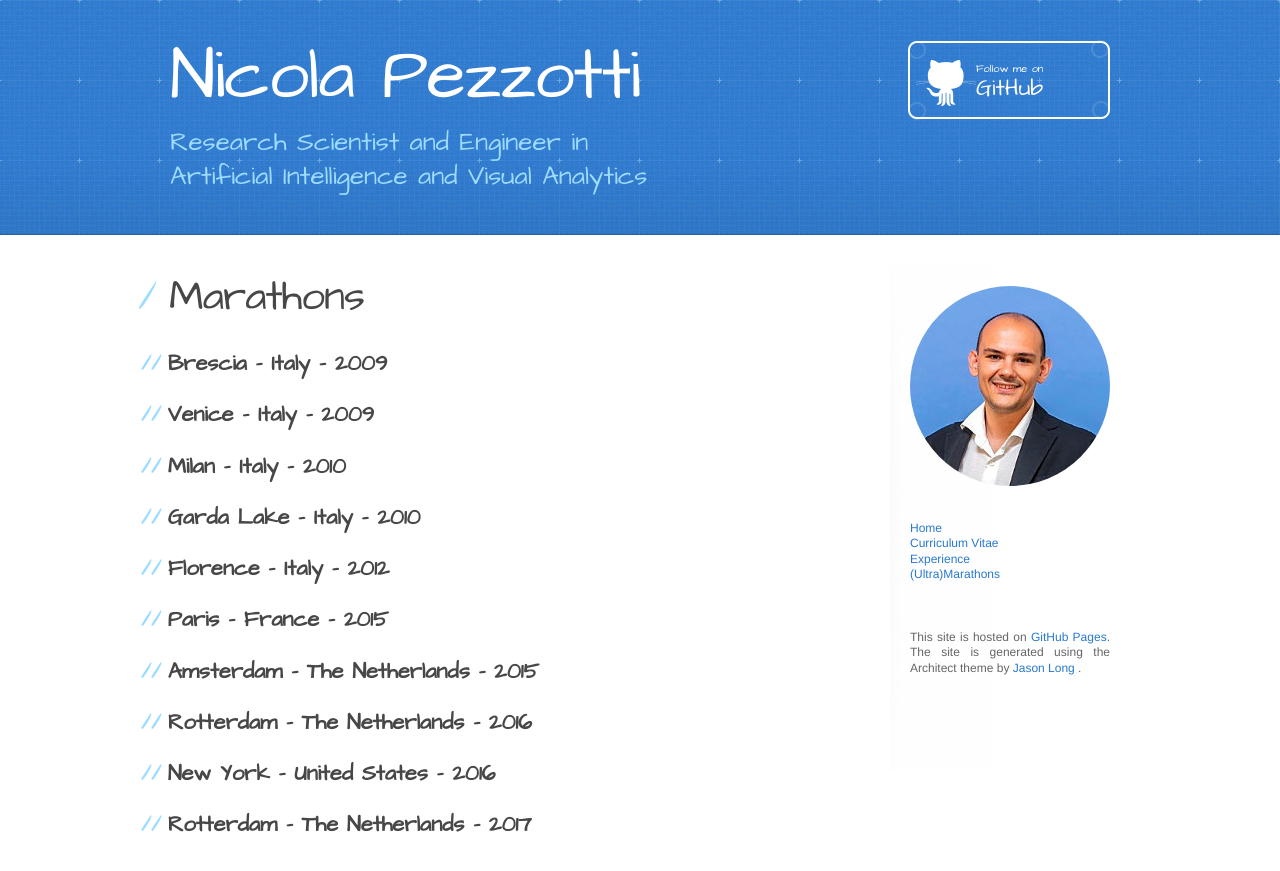
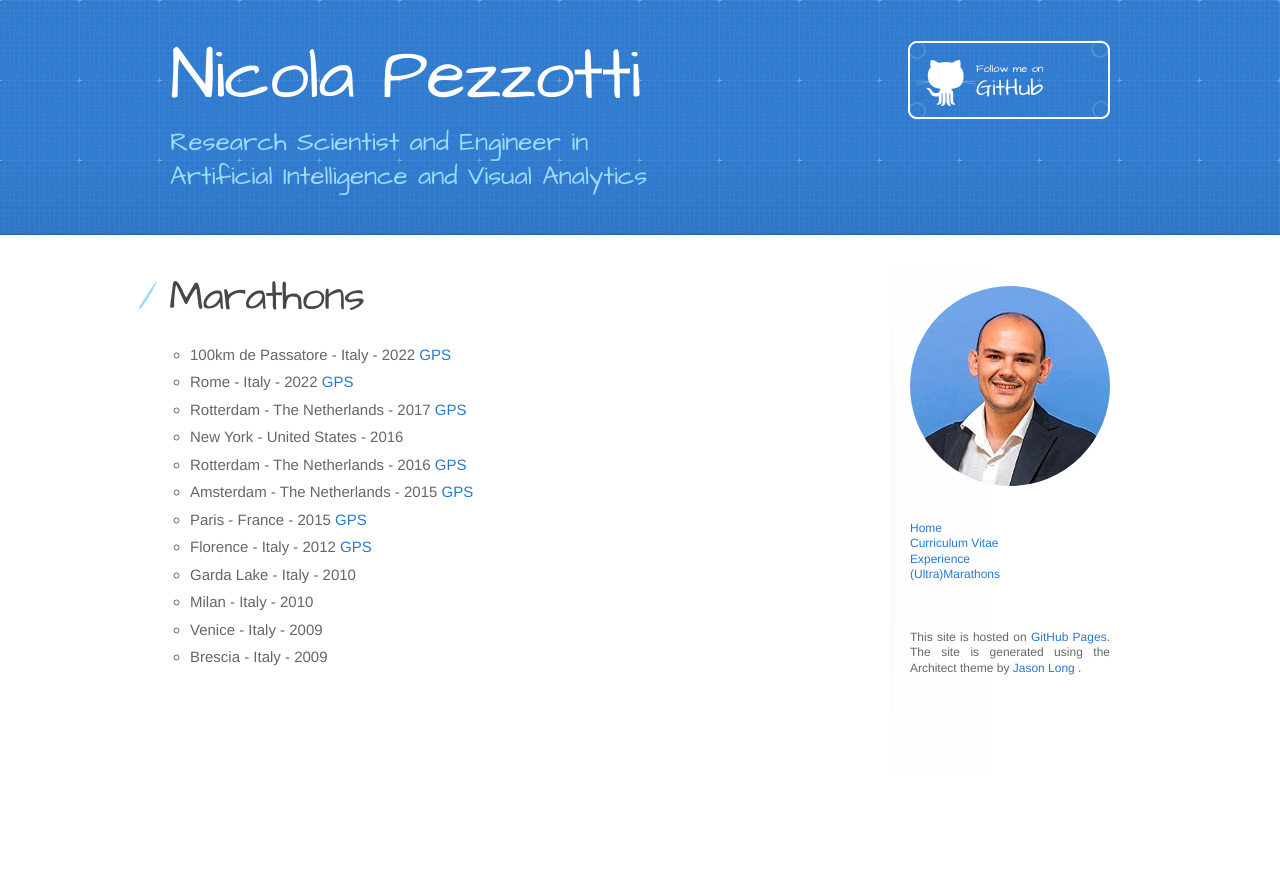
Before and after one commit to Nicola17/Nicola17.github.io, a Jekyll site: the page built from marathons/index.md, in a window 1280 px wide. Shown: the top 871 px of the page. Built offline with Jekyll 4.4.1, drawn with Linux system fonts in a browser that asks for light colours.

Commit message:
update marathons

```diff
--- a/marathons/index.md
+++ b/marathons/index.md
@@ -6,32 +6,15 @@ title: Nicola Pezzotti - Marathons
 Marathons
 =======================
 
-Brescia - Italy - 2009
--------
-
-Venice - Italy - 2009
--------
-
-Milan - Italy - 2010
--------
-
-Garda Lake - Italy - 2010
--------
-
-Florence - Italy - 2012
--------
-
-Paris - France - 2015
--------
-
-Amsterdam - The Netherlands - 2015
--------
-
-Rotterdam - The Netherlands - 2016
--------
-
-New York - United States - 2016
--------
-
-Rotterdam - The Netherlands - 2017
--------
+* 100km de Passatore - Italy - 2022 [GPS](https://connect.garmin.com/modern/activity/8868542468)
+* Rome - Italy - 2022 [GPS](https://connect.garmin.com/modern/activity/8533365163)
+* Rotterdam - The Netherlands - 2017  [GPS](https://connect.garmin.com/modern/activity/1681133715)
+* New York - United States - 2016
+* Rotterdam - The Netherlands - 2016 [GPS](https://connect.garmin.com/modern/activity/1121015892)
+* Amsterdam - The Netherlands - 2015 [GPS](https://connect.garmin.com/modern/activity/931597237)
+* Paris - France - 2015 [GPS](https://connect.garmin.com/modern/activity/749932586)
+* Florence - Italy - 2012 [GPS](https://connect.garmin.com/modern/activity/1381039657)
+* Garda Lake - Italy - 2010
+* Milan - Italy - 2010
+* Venice - Italy - 2009
+* Brescia - Italy - 2009
```
